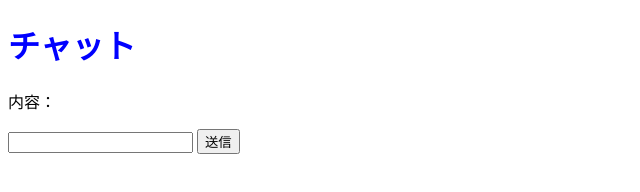
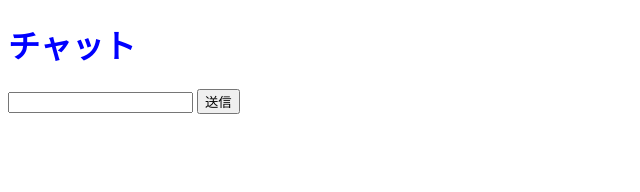
Before and after one commit to 10chite/chat-app, a website: page template.html in a window 1280 px wide. Shown: the whole page, without its empty margins (0-640 px from the left). Drawn offline with Linux system fonts and the light colour scheme.

Commit message:
「内容」を削除

```diff
--- a/template.html
+++ b/template.html
@@ -11,7 +11,6 @@
       <!-- posts -->
     </ul>
     <form action="/send" method="post">
-      <p>内容：</p>
       <input id="message-input" type="text" name="message" />
       <button type="submit">送信</button>
     </form>
```
